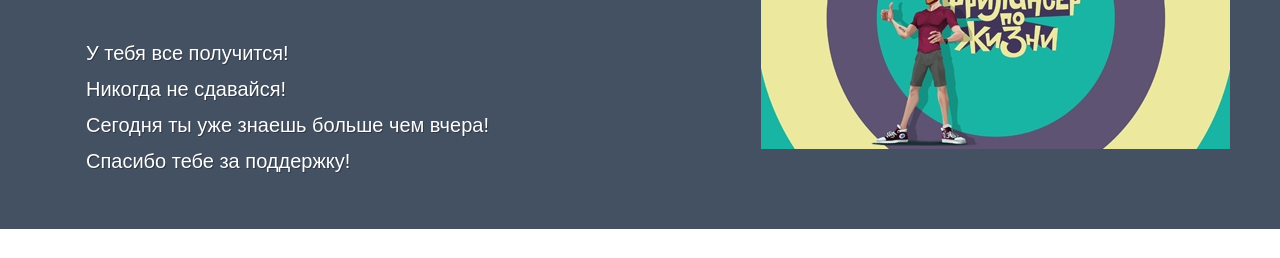
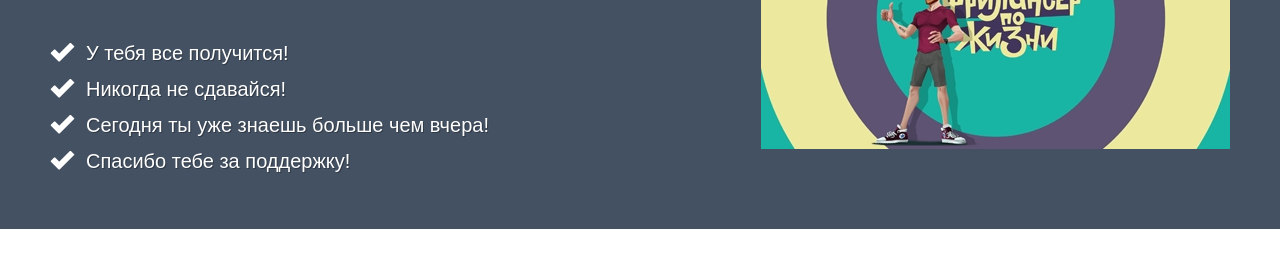
Before and after one commit to rusinko23/site-5, a plain HTML site: page index.html in a window 1280 px wide. Shown: the part 115-373 px from the top of the page. Drawn offline with Linux system fonts and the light colour scheme.

Commit message:
Update style.css

```diff
--- a/css/style.css
+++ b/css/style.css
@@ -29,7 +29,7 @@ body {
     font-size: 20px;
     line-height: 36px; }
   .hi__list li {
-    background: url(img/icons/icon.png) 0 8px no-repeat;
+    background: url(../img/icons/icon.png) 0 8px no-repeat;
     padding: 0px 0px 0px 36px; }
 
 .container {
```
